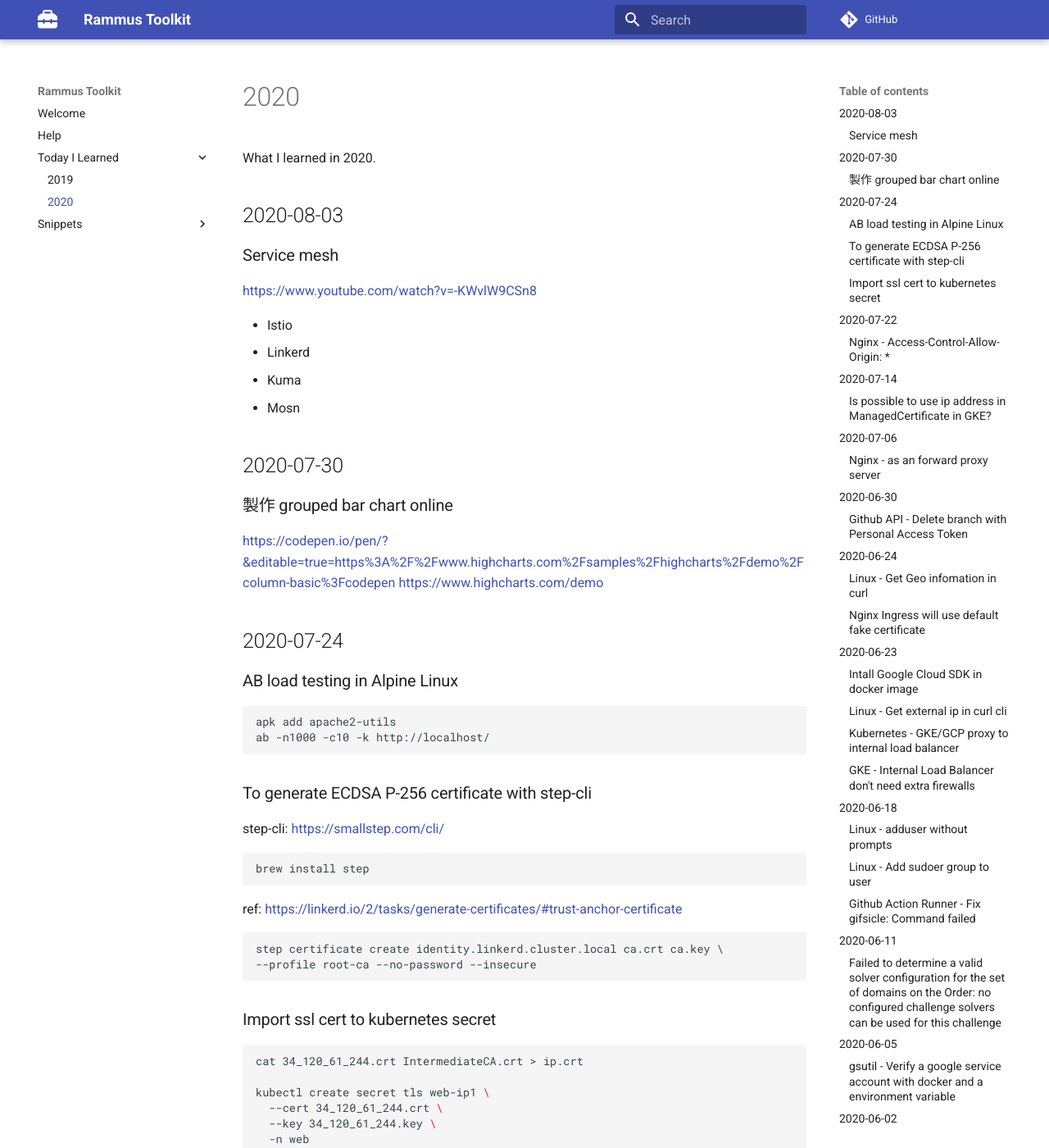
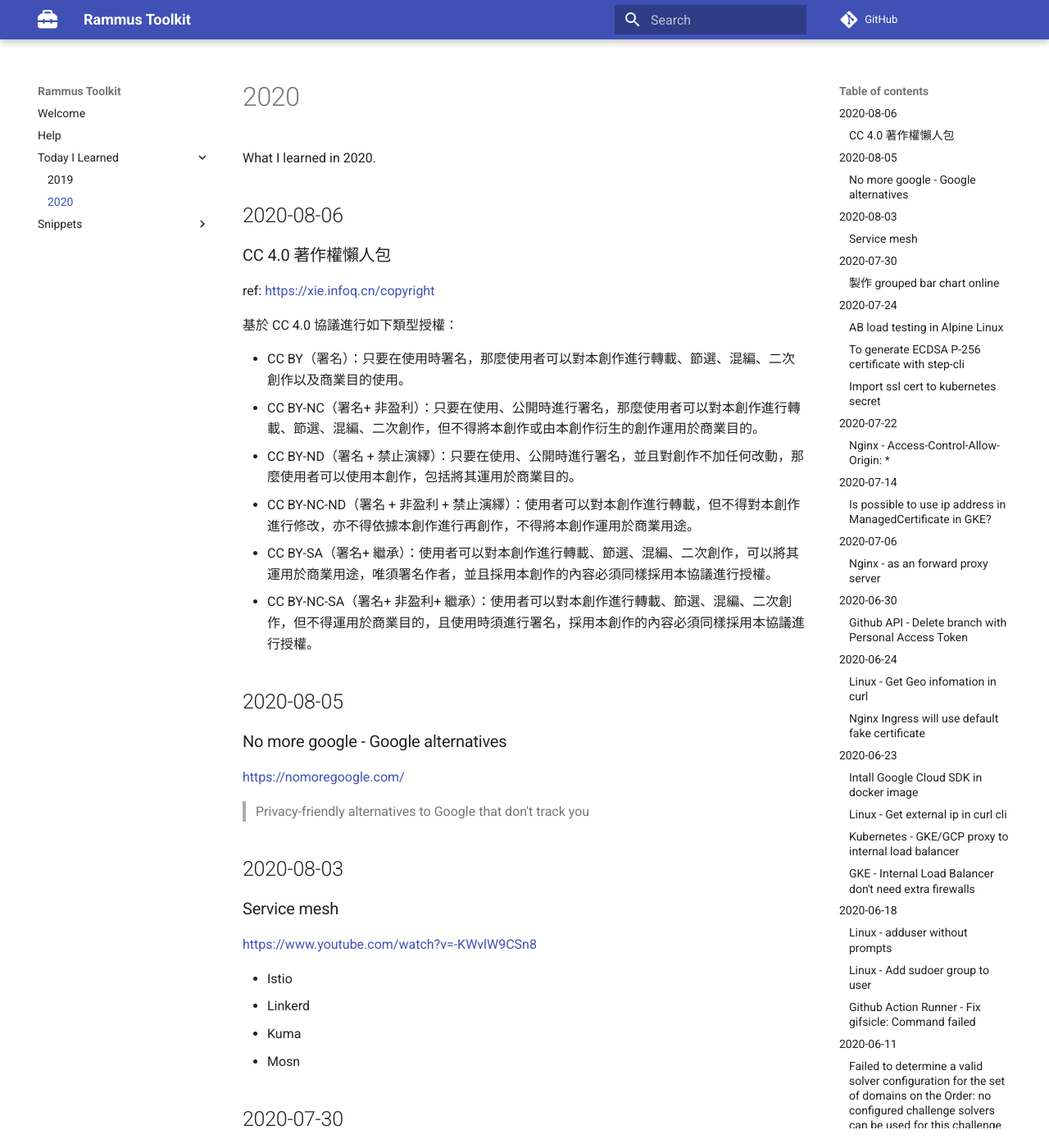
Before and after one commit to RammusXu/toolkit, an MkDocs documentation site: the page built from docs/Today-I-Learned/2020.md, in a window 1280 px wide and 1400 px high. Shown: the whole window at 82% size. Built offline with MkDocs 1.6.1 and Material for MkDocs 9.7.7, drawn with Linux system fonts in a browser that asks for light colours; comment, search, counter and statistics services are not loaded.

Commit message:
CC 4.0 著作權懶人包

```diff
--- a/docs/Today-I-Learned/2020.md
+++ b/docs/Today-I-Learned/2020.md
@@ -1,5 +1,24 @@
 
 What I learned in 2020.
+
+## 2020-08-06
+### CC 4.0 著作權懶人包
+ref: https://xie.infoq.cn/copyright
+
+基於 CC 4.0 協議進行如下類型授權：
+
+- CC BY（署名）：只要在使用時署名，那麼使用者可以對本創作進行轉載、節選、混編、二次創作以及商業目的使用。
+- CC BY-NC（署名+ 非盈利）：只要在使用、公開時進行署名，那麼使用者可以對本創作進行轉載、節選、混編、二次創作，但不得將本創作或由本創作衍生的創作運用於商業目的。
+- CC BY-ND（署名 + 禁止演繹）：只要在使用、公開時進行署名，並且對創作不加任何改動，那麼使用者可以使用本創作，包括將其運用於商業目的。
+- CC BY-NC-ND（署名 + 非盈利 + 禁止演繹）：使用者可以對本創作進行轉載，但不得對本創作進行修改，亦不得依據本創作進行再創作，不得將本創作運用於商業用途。
+- CC BY-SA（署名+ 繼承）：使用者可以對本創作進行轉載、節選、混編、二次創作，可以將其運用於商業用途，唯須署名作者，並且採用本創作的內容必須同樣採用本協議進行授權。
+- CC BY-NC-SA（署名+ 非盈利+ 繼承）：使用者可以對本創作進行轉載、節選、混編、二次創作，但不得運用於商業目的，且使用時須進行署名，採用本創作的內容必須同樣採用本協議進行授權。
+
+## 2020-08-05
+### No more google - Google alternatives
+https://nomoregoogle.com/
+> Privacy-friendly alternatives to Google that don't track you
+
 
 ## 2020-08-03
 ### Service mesh
```
